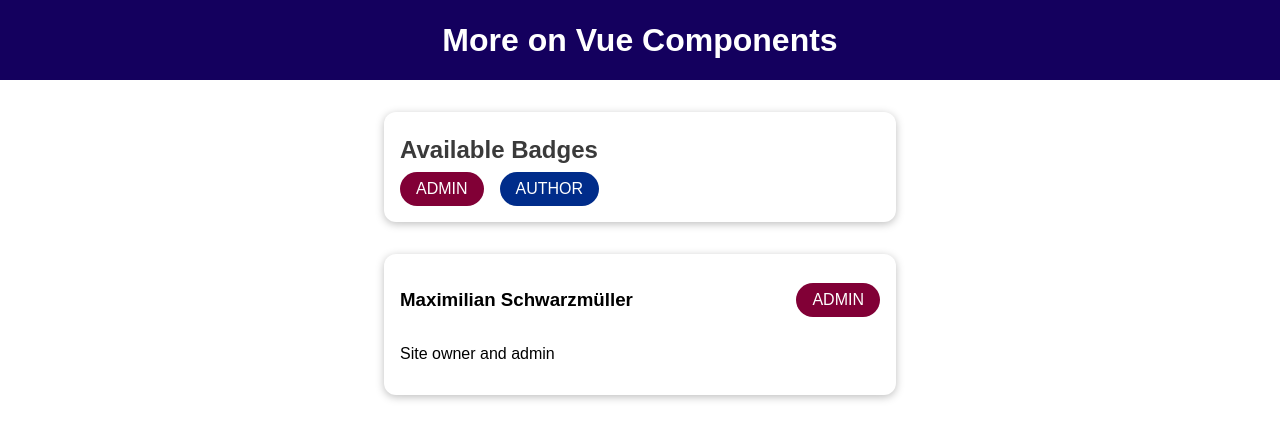
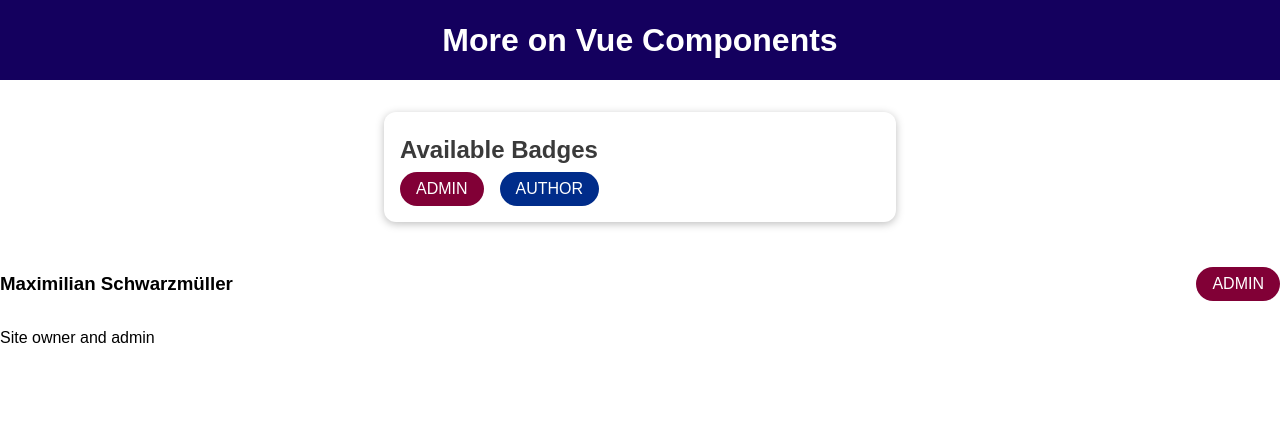
Before and after one commit to edgHD/components-advanced, a Vue app: page / in a window 1280 px wide. Shown: the top 440 px of the page. Built offline with nearby package versions, Linux system fonts and the light colour scheme.

Commit message:
Added new component for slot.

```diff
--- /dev/null
+++ b/src/components/BaseCard.vue
@@ -0,0 +1,18 @@
+<template>
+    <slot>{{ content }}</slot>
+</template>
+
+<script>
+export default {
+}
+</script>
+
+<style scoped>
+div {
+    margin: 2rem auto;
+    max-width: 30rem;
+    border-radius: 12px;
+    box-shadow: 0 2px 8px rgba(0, 0, 0, 0.26);
+    padding: 1rem;
+}
+</style>
--- a/src/components/UserInfo.vue
+++ b/src/components/UserInfo.vue
@@ -1,10 +1,12 @@
 <template>
   <section>
-    <header>
-      <h3>{{ fullName }}</h3>
-      <base-badge :type="role" :caption="role.toUpperCase()"></base-badge>
-    </header>
-    <p>{{ infoText }}</p>
+    <base-card>
+      <header>
+        <h3>{{ fullName }}</h3>
+        <base-badge :type="role" :caption="role.toUpperCase()"></base-badge>
+      </header>
+      <p>{{ infoText }}</p>
+    </base-card>
   </section>
 </template>
 
@@ -15,13 +17,6 @@
 </script>
 
 <style scoped>
-section {
-  margin: 2rem auto;
-  max-width: 30rem;
-  border-radius: 12px;
-  box-shadow: 0 2px 8px rgba(0, 0, 0, 0.26);
-  padding: 1rem;
-}
 
 section header {
   display: flex;
--- a/src/main.js
+++ b/src/main.js
@@ -2,8 +2,10 @@
 
 import App from './App.vue';
 import BaseBadge from './components/BaseBadge.vue';
+import BaseCard from './components/BaseCard.vue';
 
 const app = createApp(App);
 app.component('base-badge', BaseBadge);
+app.component('base-card', BaseCard);
 
 app.mount('#app');
```
